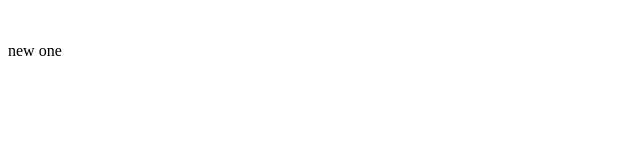
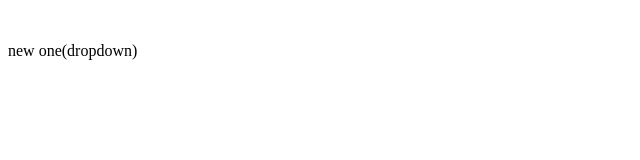
Before and after one commit to sonusuman147/demo, a plain HTML site: page index.html in a window 1280 px wide. Shown: the full height of the page, 0-640 px from the left. Drawn offline with Linux system fonts and the light colour scheme.

Commit message:
dropdown

```diff
--- a/index.html
+++ b/index.html
@@ -4,4 +4,4 @@
         <marquee>sonu</marquee>
     </head>
 </html>
-<p>new one</p>
+<p>new one(dropdown)</p>
```
